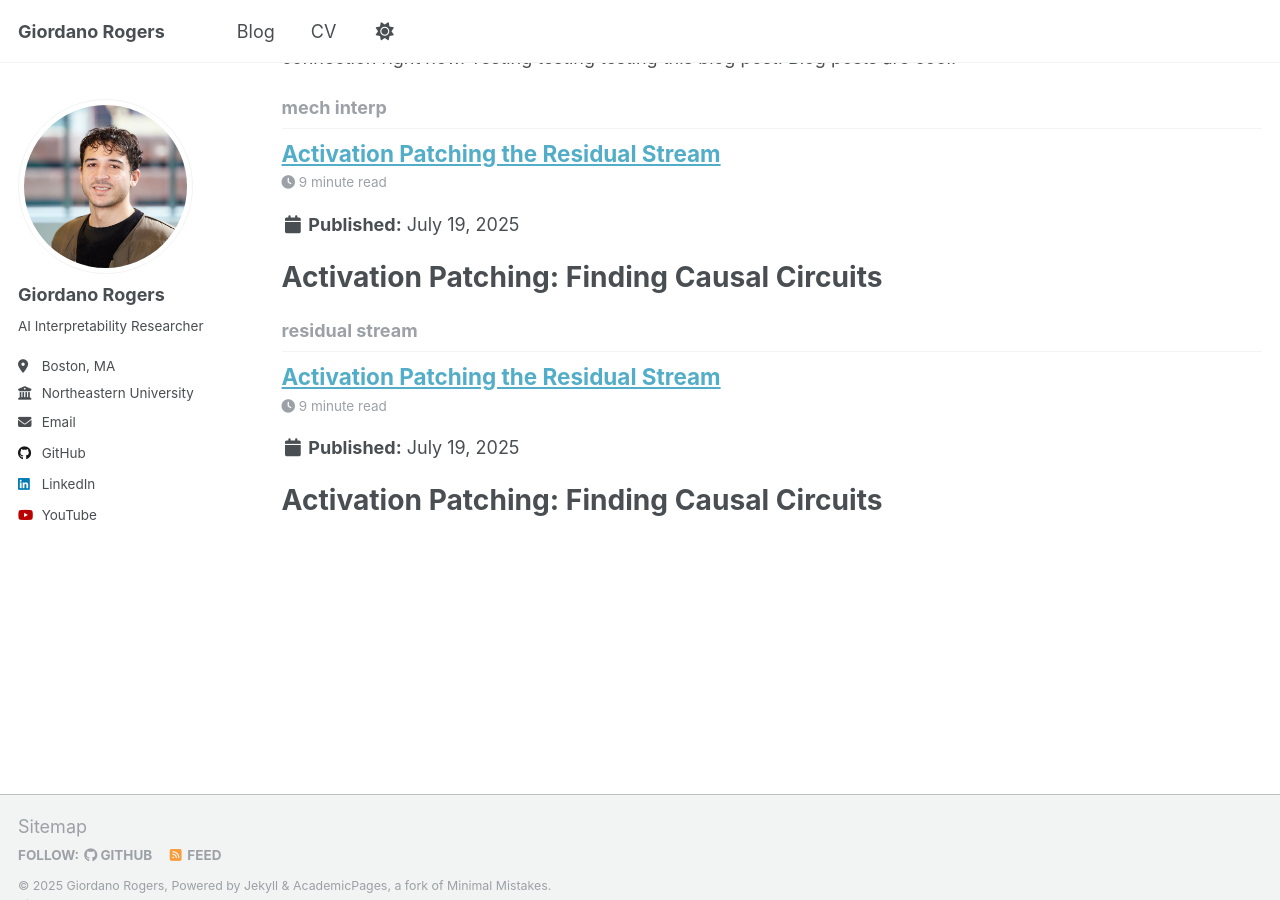
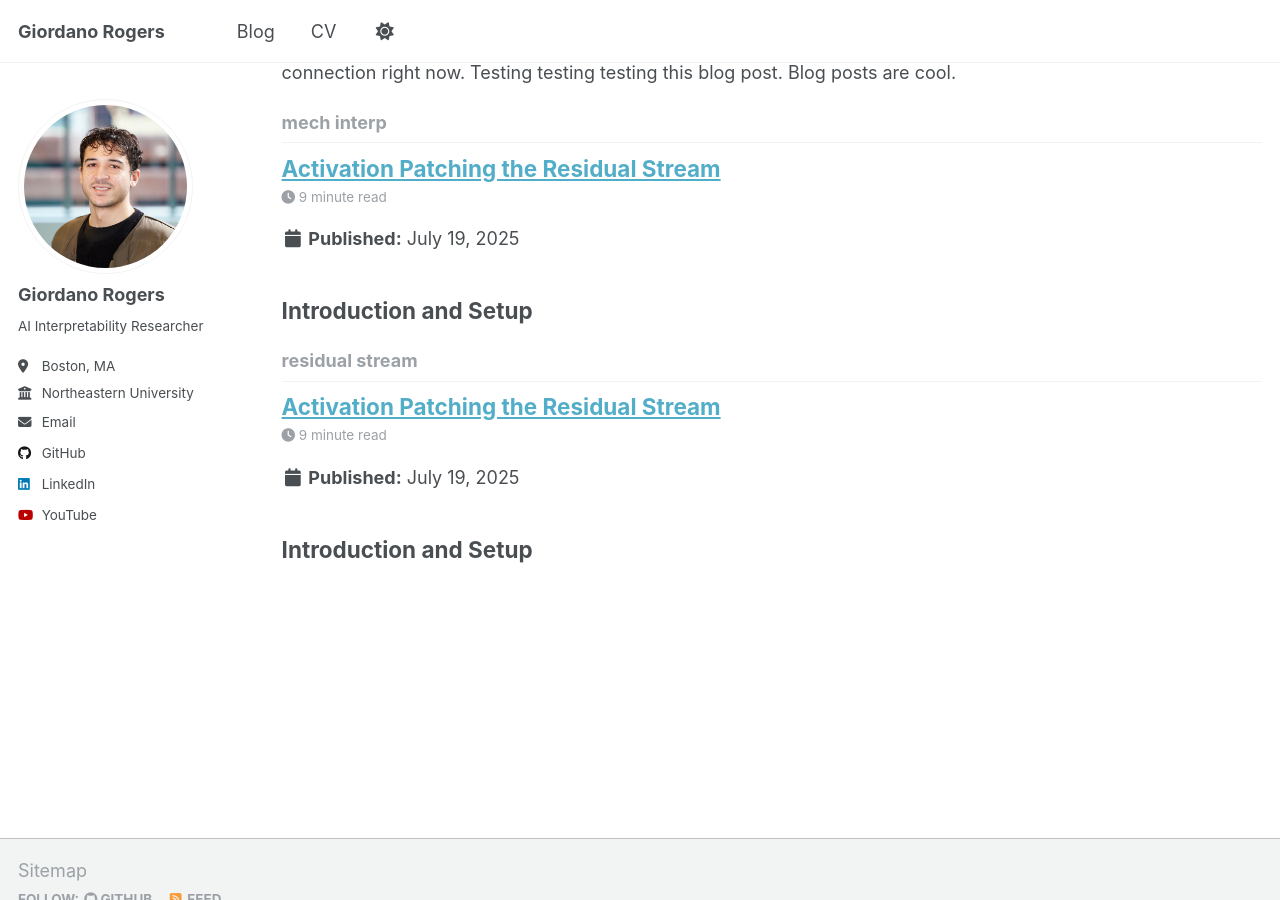
Before and after one commit to giordanorogers/giordanorogers.github.io, a Jekyll site: the page built from _pages/tag-archive.html, in a window 1280 px wide and 900 px high, scrolled down 2911 px. Built offline with Jekyll 4.4.1, drawn with Linux system fonts in a browser that asks for light colours; a script that is not in the unit is left out; some of the changed text lies outside the part shown.

Commit message:
removed second title

```diff
--- a/_posts/2025-07-19-activation_patching_residual.md
+++ b/_posts/2025-07-19-activation_patching_residual.md
@@ -7,8 +7,6 @@ tags:
   - activation patching
   - residual stream
 ---
-
-# Activation Patching: Finding Causal Circuits
 
 ## Introduction and Setup
 
```
